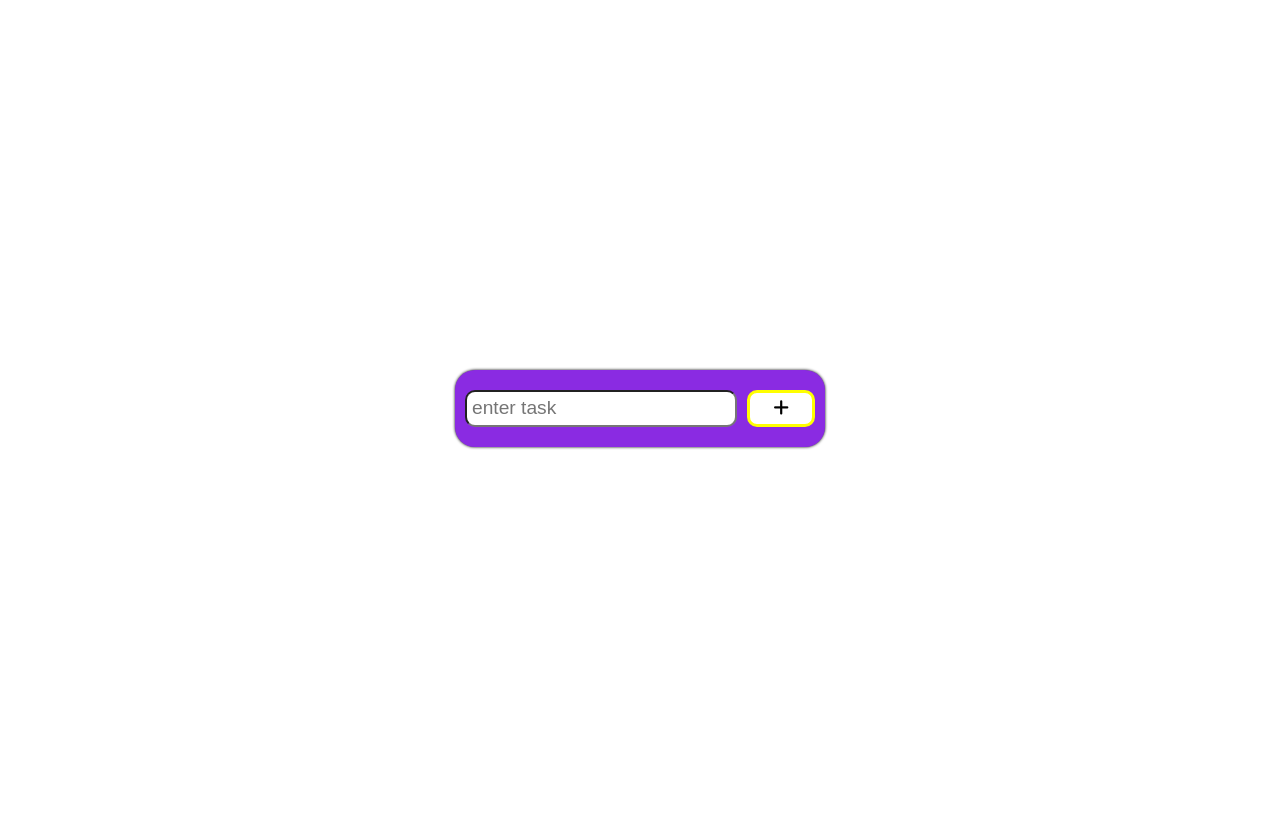
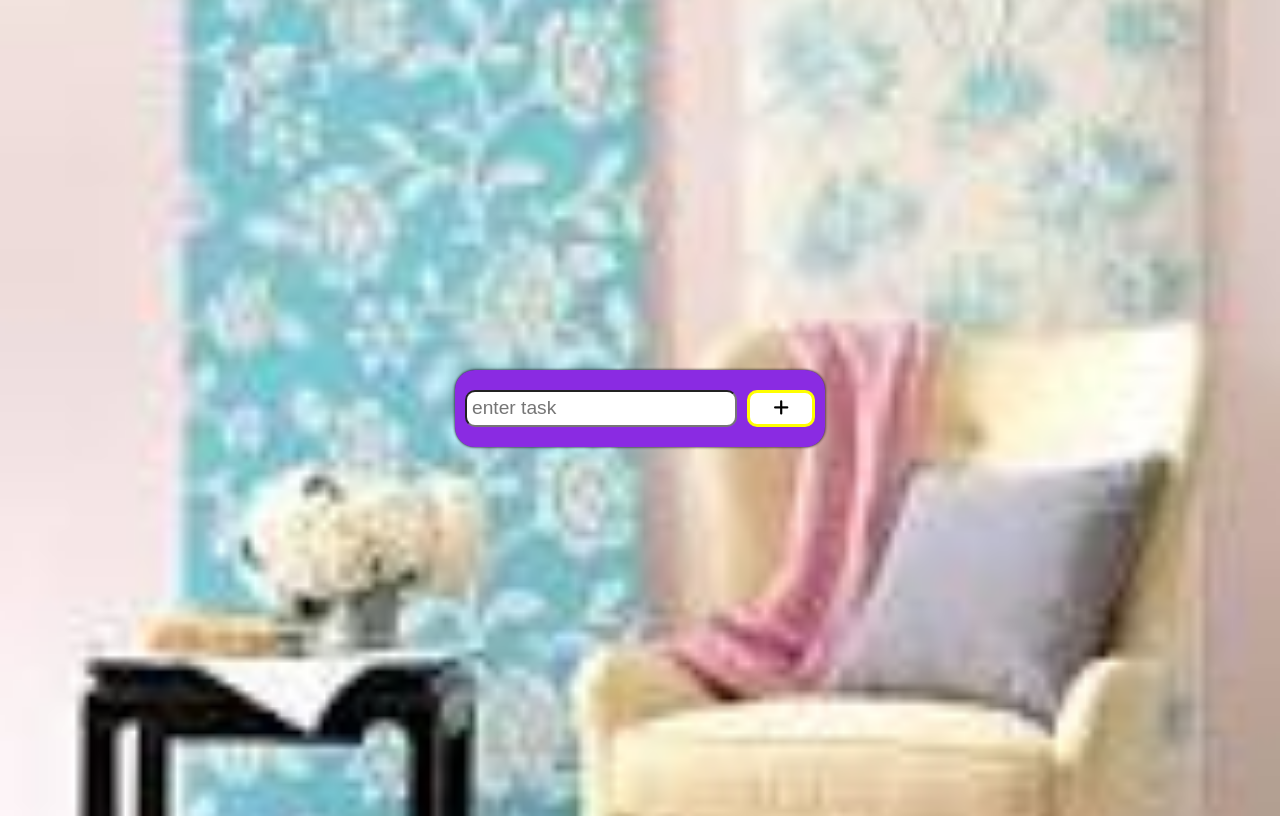
Before and after one commit to bigcephas1/to-do-list, a plain HTML site: page index.html in a window 1280 px wide. Drawn offline with Linux system fonts and the light colour scheme.

Commit message:
Update todo.css

```diff
--- a/todo.css
+++ b/todo.css
@@ -1,6 +1,6 @@
 body{
     height:100vh;
-    background: url('./images/images1.jpeg')no-repeat center center/cover;
+    background: url('./images1.jpeg')no-repeat center center/cover;
     display: flex;
     justify-content: center;
     align-items: center;
```
